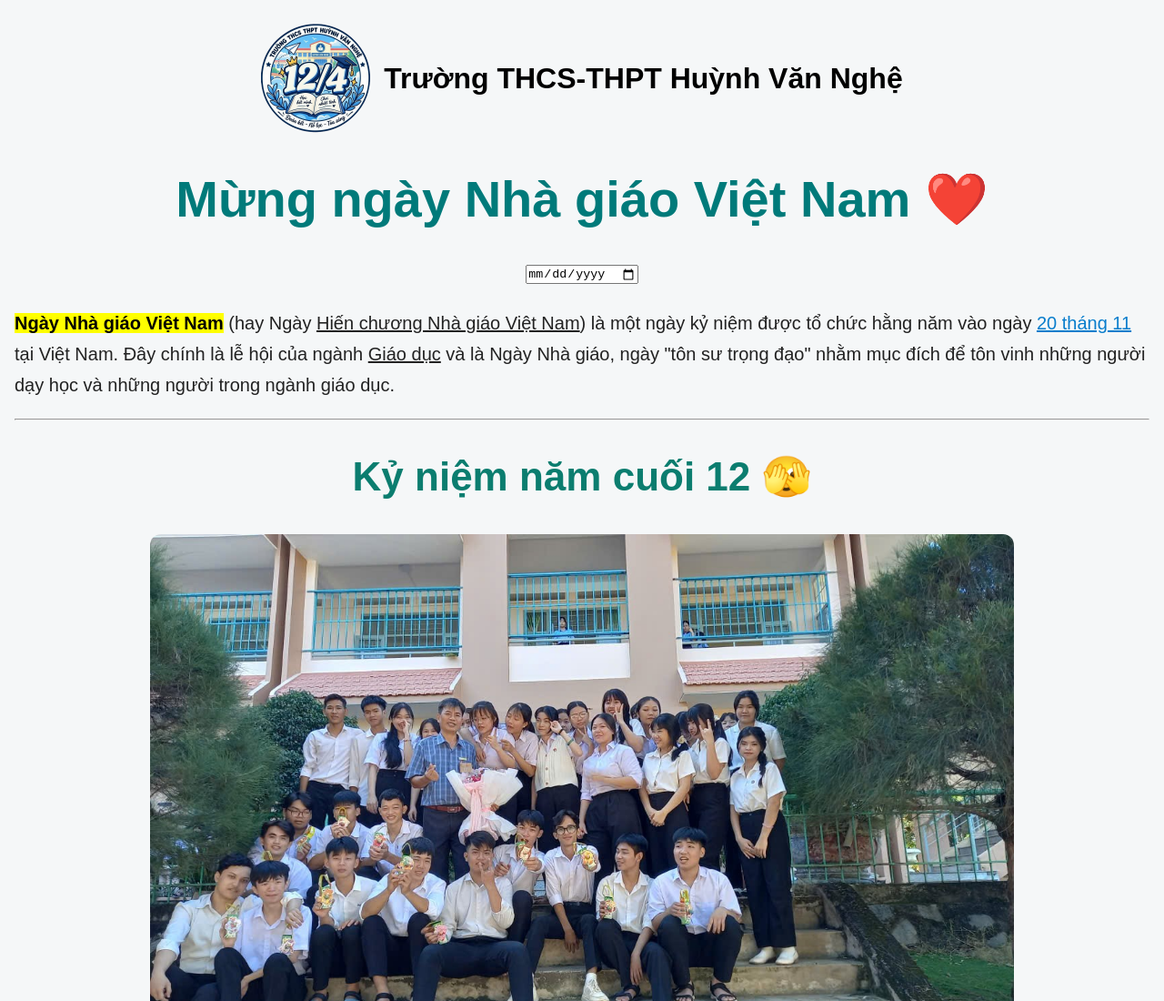
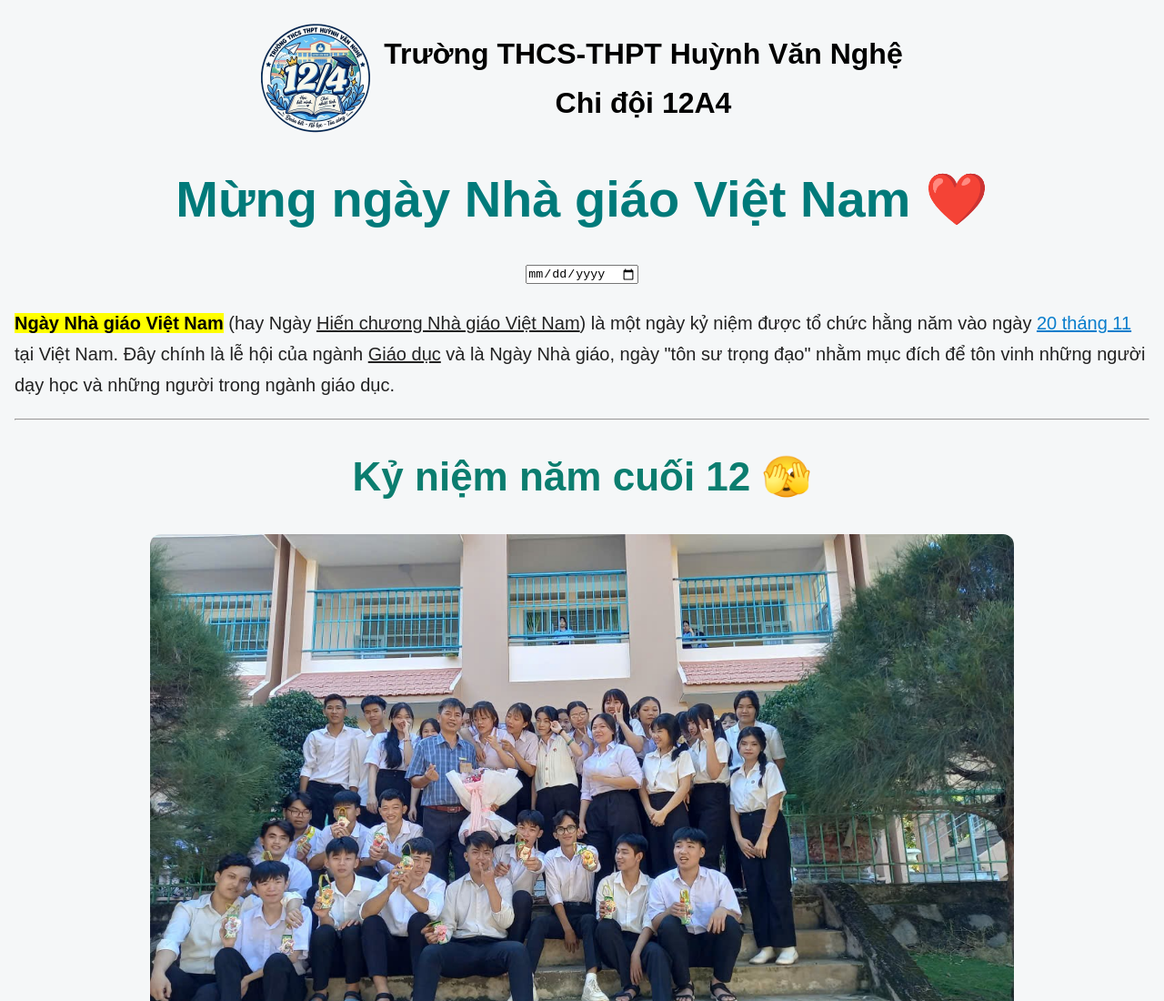
Before and after one commit to VanDuc-THPT/Website, a plain HTML site: page index.html in a window 1280 px wide. Shown: the top 1100 px of the page at 91% size. Drawn offline with Linux system fonts and the light colour scheme.

Commit message:
Add class and grade information to header

```diff
--- a/index.html
+++ b/index.html
@@ -13,7 +13,7 @@
     <header class="logo">
         <img src="video/logo.png" alt="Logo">
         <div class="animation">
-            <span class="icon" style="color: black;">Trường THCS-THPT Huỳnh Văn Nghệ</span>
+            <span class="icon" style="color: black;">Trường THCS-THPT Huỳnh Văn Nghệ<br>Chi đội 12A4</span>
         </div>
     </header>
 
```
